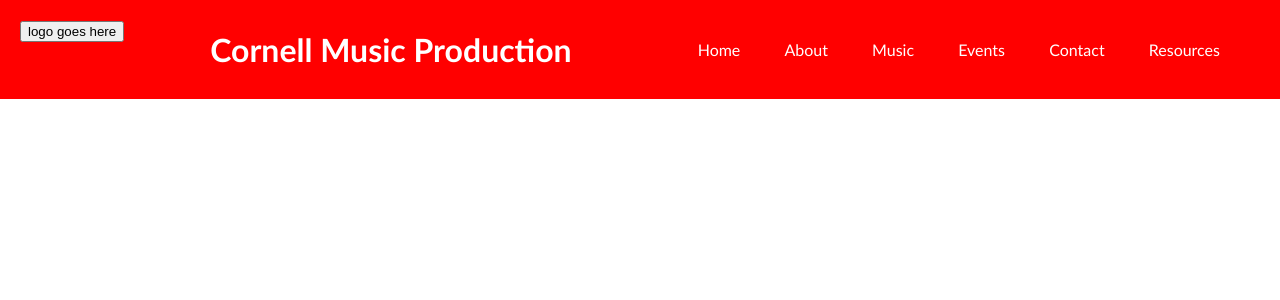
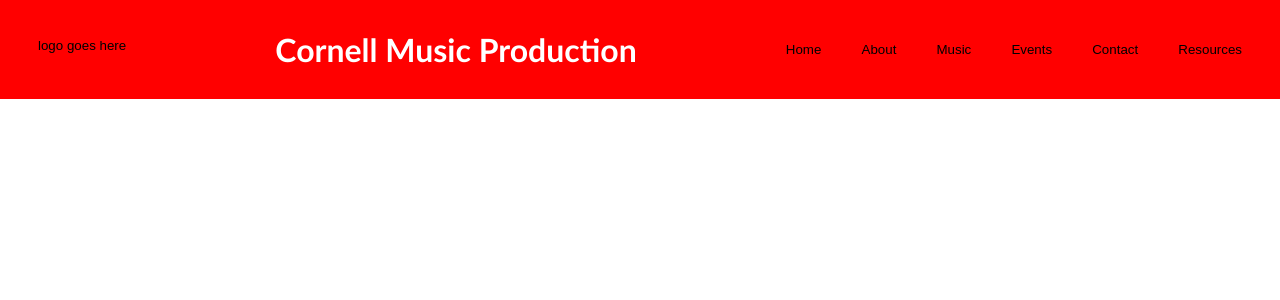
Before and after one commit to stephensyl/cuprod_web, a PHP site: page /home_cmp.html in a window 1280 px wide. Shown: the top 300 px of the page. Run offline with PHP 8.4, Linux system fonts and the light colour scheme.

Commit message:
added css to header.css and developing home page

```diff
--- a/home_cmp.html
+++ b/home_cmp.html
@@ -22,16 +22,25 @@
     </div>
     <div class="right-section">
       <nav>
-        <ul>
+        <button id="homeBtn" type="button" class="nav-link">
+          Home
+        </button>
+        <button id="aboutBtn" type="button" class="nav-link">
+          About
+        </button>
+        <button id="musicBtn" type="button" class="nav-link">
+          Music
+        </button>
+        <button id="eventsBtn" type="button" class="nav-link">
+          Events
+        </button>
+        <button id="contactBtn" type="button" class="nav-link">
+          Contact
+        </button>
+        <button id="resourcesBtn" type="button" class="nav-link">
+          Resources
+        </button>
 
-          <li><a href="home_cmp.html">Home</a></li>
-          <li><a href="#">About</a></li>
-          <li><a href="music_cmp.html">Music</a></li>
-          <li><a href="events_cmp.html">Events</a></li>
-          <li><a href="#">Contact</a></li>
-          <li><a href="resources_cmp.html">Resources</a></li>
-
-        </ul>
       </nav>
     </div>
   </header>
--- a/stylesheets/header.css
+++ b/stylesheets/header.css
@@ -5,6 +5,36 @@ header {
   position: inherit;
   display: flex;
   justify-content: space-between;
+}
+
+.left-section .logo {
+  padding: 18px;
+  background-color: transparent;
+  border: none;
+}
+
+.left-section:hover .logo {
+  cursor: pointer;
+}
+
+.right-section {
+  display: flex;
+  align-items: center;
+  justify-content: space-between;
+  flex-shrink: 0;
+  color: white;
+  display: flex;
+}
+
+.right-section .nav-link {
+  background-color: transparent;
+  padding: 18px;
+  border: none;
+}
+
+.nav-link:hover {
+  cursor: pointer;
+  background-color: lightgrey;
 }
 
 header h1 {
```
